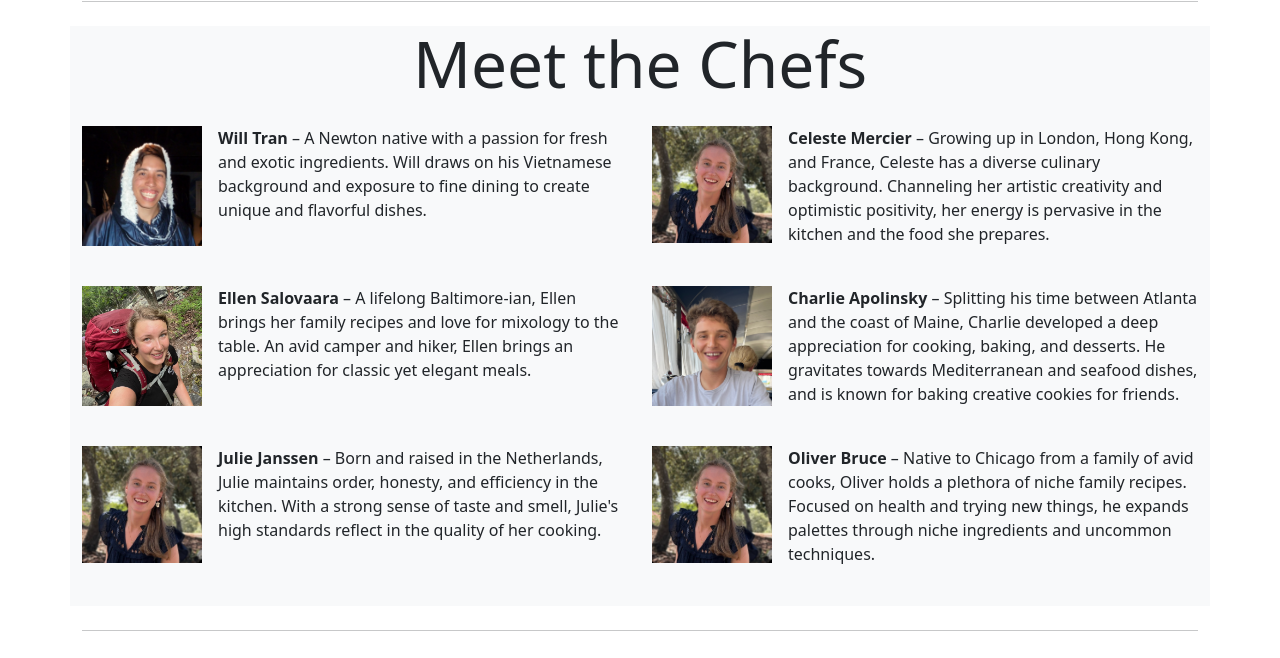
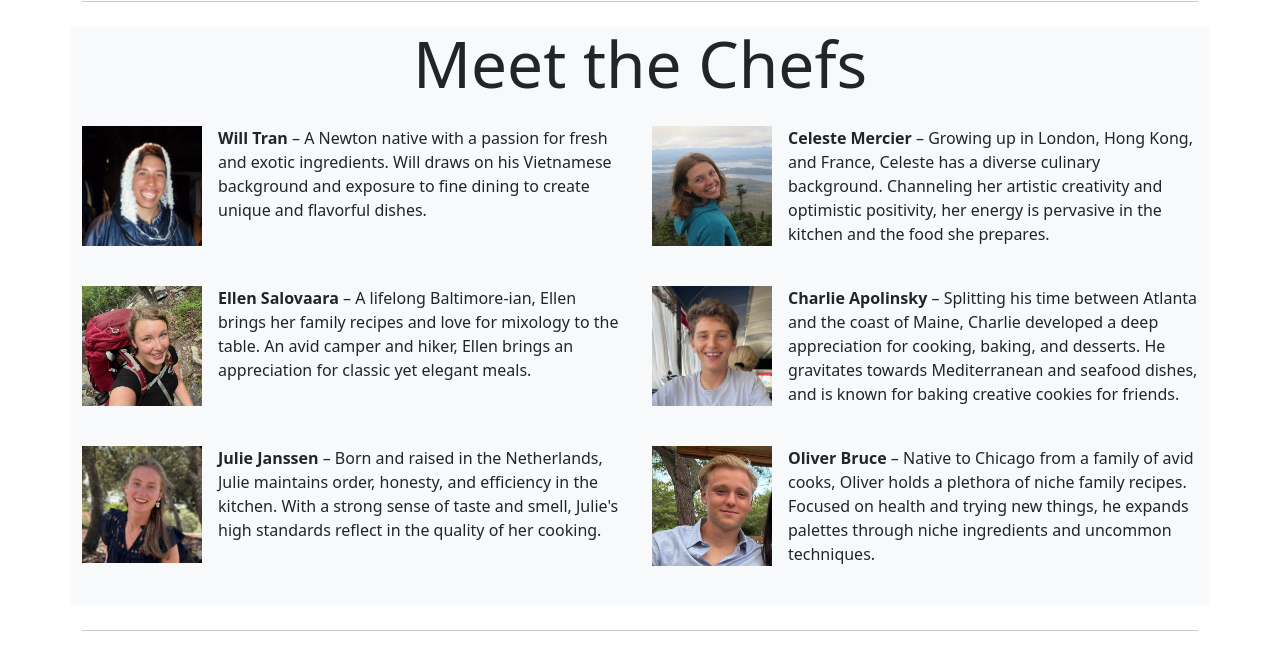
Before and after one commit to charlie-apolseed/BrunsEats, a plain HTML site: page index.html in a window 1280 px wide. Shown: the part 1020-1678 px from the top of the page. Drawn offline with nearby package versions, Linux system fonts and the light colour scheme.

Commit message:
[Headshots added]

```diff
--- a/index.html
+++ b/index.html
@@ -82,18 +82,16 @@
             </p>
           </div>
         </div>
-
         <!-- Chef 2 -->
         <div class="col-12 col-md-6 mb-4">
           <div class="d-flex align-items-start">
-            <img src="img/home-page/julie-headshot.png" class="img-fluid chef-headshot me-3" alt="Celeste Mercier" style="max-width:120px;">
+            <img src="img/home-page/celeste-headshot.jpeg" class="img-fluid chef-headshot me-3" alt="Celeste Mercier" style="max-width:120px;">
             <p>
               <strong>Celeste Mercier</strong> – Growing up in London, Hong Kong, and France, Celeste has a diverse
               culinary background. Channeling her artistic creativity and optimistic positivity, her energy is pervasive in the kitchen and the food she prepares.
             </p>
           </div>
         </div>
-
         <!-- Chef 3 -->
         <div class="col-12 col-md-6 mb-4">
           <div class="d-flex align-items-start">
@@ -104,7 +102,6 @@
             </p>
           </div>
         </div>
-
         <!-- Chef 4 -->
         <div class="col-12 col-md-6 mb-4">
           <div class="d-flex align-items-start">
@@ -115,7 +112,6 @@
             </p>
           </div>
         </div>
-
         <!-- Chef 5 -->
         <div class="col-12 col-md-6 mb-4">
           <div class="d-flex align-items-start">
@@ -126,11 +122,10 @@
             </p>
           </div>
         </div>
-
         <!-- Chef 6 -->
         <div class="col-12 col-md-6 mb-4">
           <div class="d-flex align-items-start">
-            <img src="img/home-page/julie-headshot.png" class="img-fluid chef-headshot me-3" alt="Oliver Bruce" style="max-width:120px;">
+            <img src="img/home-page/oliver-headshot.jpeg" class="img-fluid chef-headshot me-3" alt="Oliver Bruce" style="max-width:120px;">
             <p>
               <strong>Oliver Bruce</strong> – Native to Chicago from a family of avid cooks, Oliver holds a plethora of niche family recipes. Focused on health and trying new things, he expands palettes through niche ingredients and uncommon techniques.
             </p>
```
Also changed, not shown: img/home-page/celeste-headshot.jpeg (added), img/home-page/oliver-headshot.jpeg (added).
